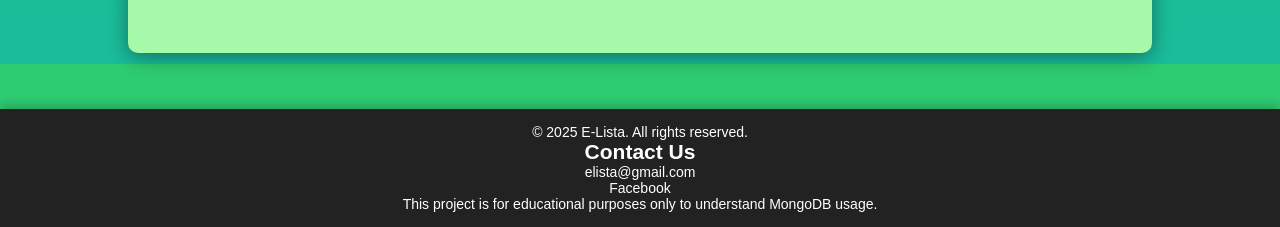
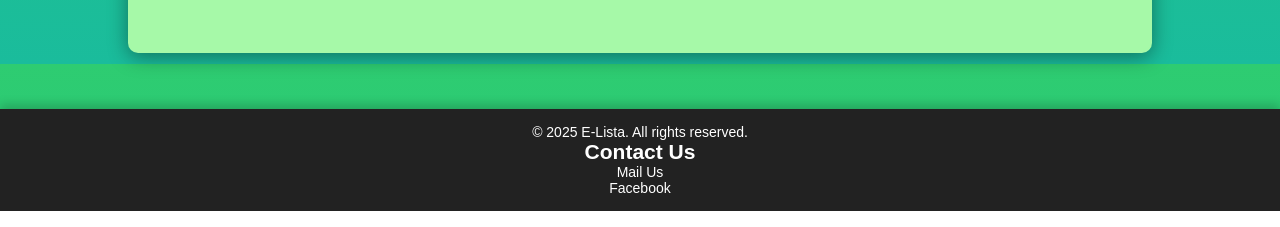
Before and after one commit to kurtuson92-web/E-Lista, a website: page index.html in a window 1280 px wide. Shown: the part 736-963 px from the top of the page. Drawn offline with Linux system fonts and the light colour scheme.

Commit message:
Update index.html

```diff
--- a/index.html
+++ b/index.html
@@ -93,9 +93,8 @@
 <footer class="footer">
   <p>&copy; 2025 E-Lista. All rights reserved.</p>
   <h2>Contact Us</h2>
-    <p>elista@gmail.com</p>
-    <a class="FB" href="https://www.facebook.com/profile.php?id=61584746674241" target="_blank">Facebook</a>
-    <p>This project is for educational purposes only to understand MongoDB usage.</p>
+    <p href="mailto:elista@gmail.com" >Mail Us</p>
+    <a href="https://www.facebook.com/profile.php?id=61584746674241" class="FB"  target="_blank">Facebook</a>
 </footer>
 
 <script src="home.js"></script>
```
